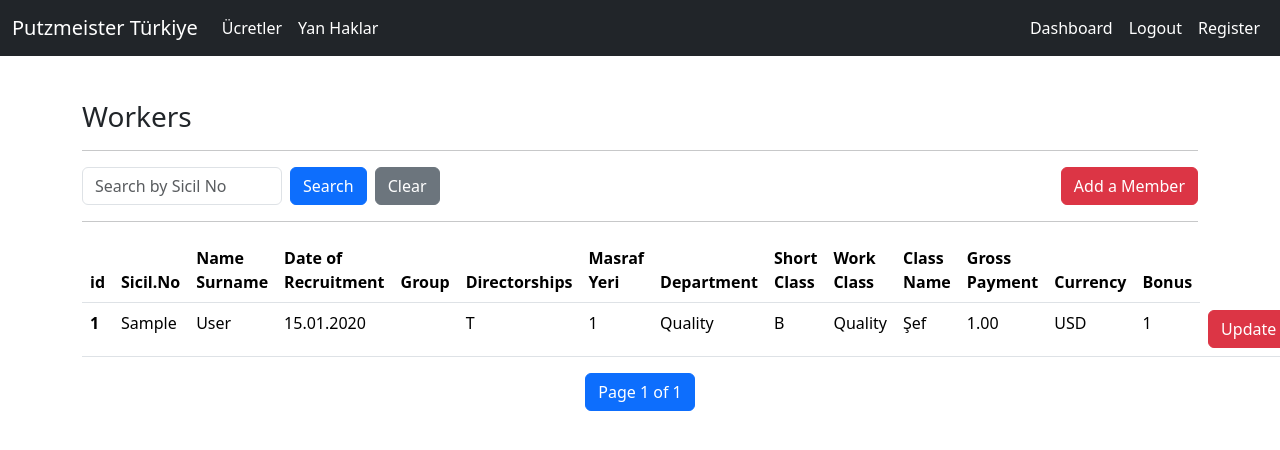
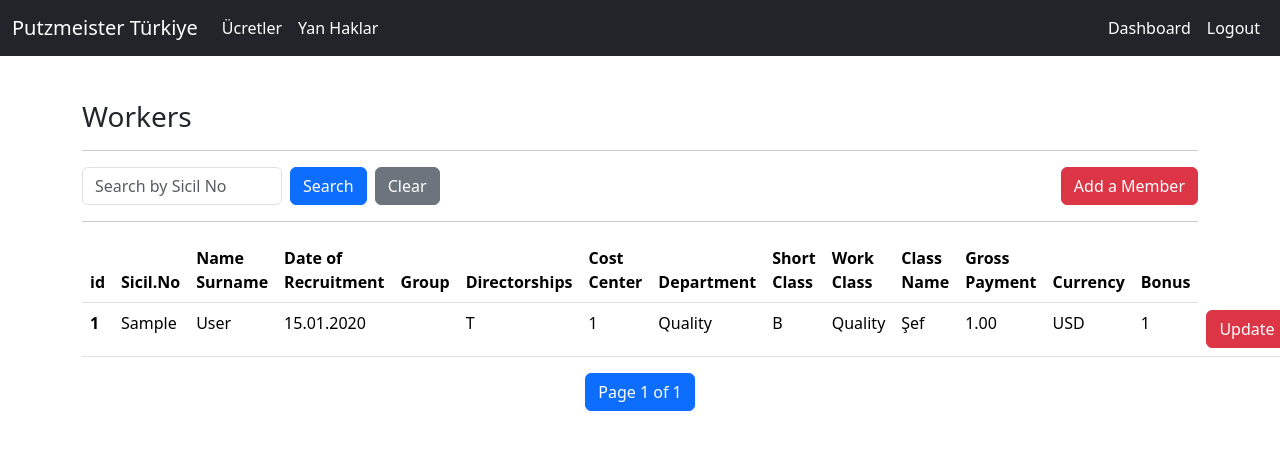
Before and after one commit to omercengiz/putzmeisterapp, a Django app: page /workers/dashboard/ in a window 1280 px wide; the page is wider, and only the part inside the window is pictured. Shown: the top 450 px of that part. Run offline with Django 4.2, Linux system fonts and the light colour scheme; a user stored in the database is signed in; tables that the repository leaves empty hold one stand-in row (values such as "Sample post").

Commit message:
changed the s.no

```diff
--- a/templates/dashboard.html
+++ b/templates/dashboard.html
@@ -27,7 +27,7 @@
         <th scope="col">Date of Recruitment</th>
         <th scope="col">Group</th>
         <th scope="col">Directorships</th>
-        <th scope="col">Masraf Yeri</th>
+        <th scope="col">Cost Center</th>
         <th scope="col">Department</th>
         <th scope="col">Short Class</th>
         <th scope="col">Work Class</th>
--- a/templates/includes/navbar.html
+++ b/templates/includes/navbar.html
@@ -30,9 +30,6 @@
             <a class="nav-link active" href="/user/login">Login</a>
           </li>
         {% endif %}
-        <li class="nav-item">
-          <a class="nav-link active" href="/user/register">Register</a>
-        </li>
       </ul>
     </div>
   </div>
--- a/workers/models.py
+++ b/workers/models.py
@@ -120,7 +120,7 @@ class Workers(models.Model):
     created_date = models.DateTimeField(auto_now_add=True) # like an index or or creation timestamp
     group = models.CharField(max_length=50, choices=GROUP_CHOICES, verbose_name="Group", blank=True, null=True)
     sicil_no = models.CharField(max_length=50, verbose_name="Sicil No", unique=True) # unique sicil no
-    s_no = models.IntegerField()
+    s_no = models.IntegerField(verbose_name="Cost Center")
     department_short_name = models.CharField(max_length=100, choices=DIRECTOR_NAME, verbose_name="Directorships", default='T') # dep.
     department = models.CharField(max_length=100, choices=DEPARTMENT_CLASS, default='Quality', verbose_name='Department')
     short_class = models.CharField(max_length=50, choices=SHORT_CLASS_CHOICES, default='B', verbose_name='Status') # there is no name on the column
```
